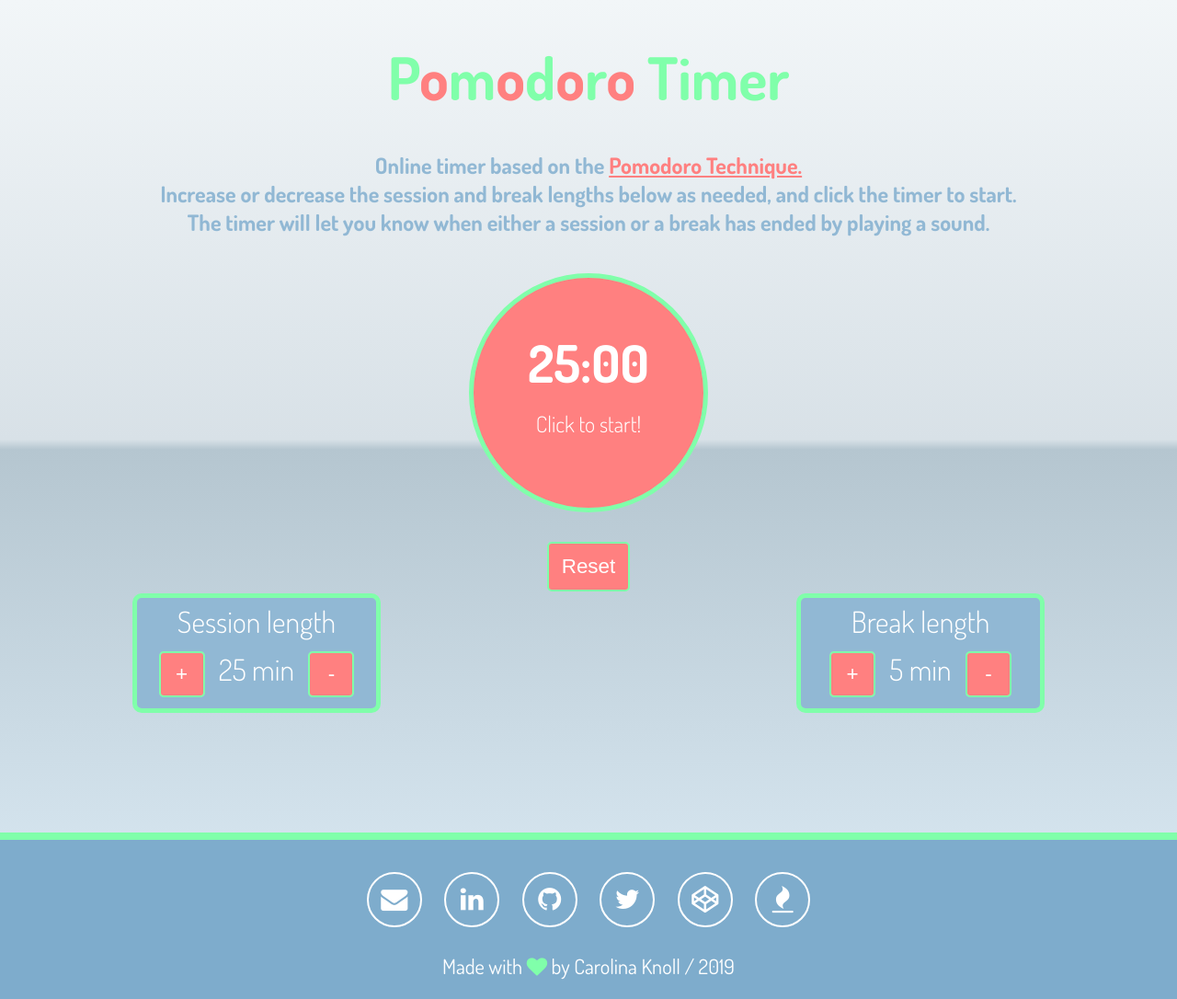
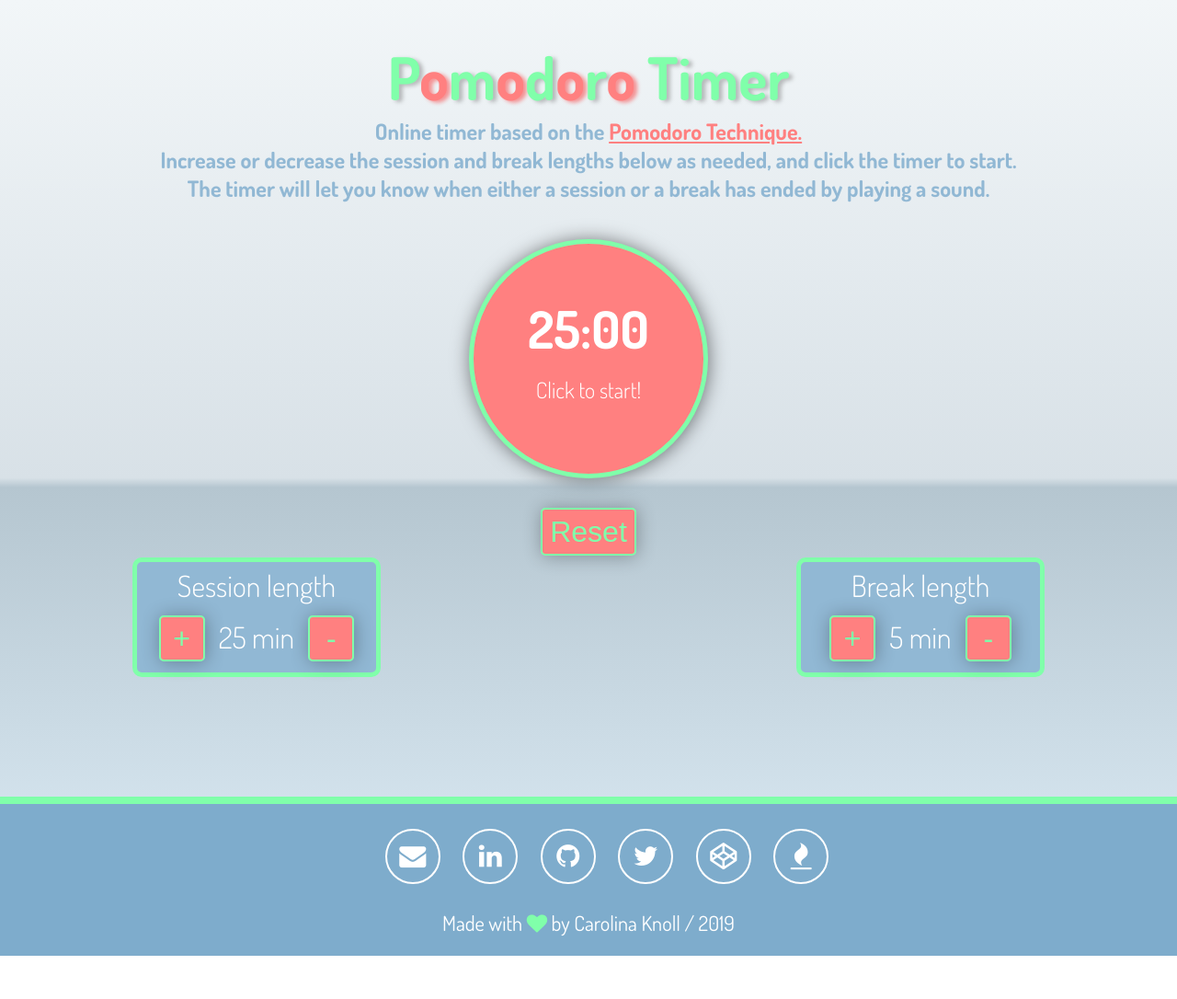
Before and after one commit to carolinaknoll/pomodoro-timer, a plain HTML site: page index.html in a window 1280 px wide. Shown: the whole page at 92% size. After the commit the page ends 1039 px from the top, so only its background shows below. Drawn offline with nearby package versions, Linux system fonts and the light colour scheme.

Commit message:
Fix shadow values and remove unneeded styles

```diff
--- a/css/pomodoro-clock.css
+++ b/css/pomodoro-clock.css
@@ -11,10 +11,10 @@
 
 body {
   background-size: cover;
-  background: -moz-linear-gradient(top, #f2f6f8 0%, #d8e1e7 44%, #b5c6d0 45%, #e0eff9 100%);
-  background: -webkit-linear-gradient(top, #f2f6f8 0%, #d8e1e7 44%, #b5c6d0 45%, #e0eff9 100%);
+  background: -moz-linear-gradient(top, #f2f6f8 0%, #d8e1e7 50%, #b5c6d0 51%, #e0eff9 100%);
+  background: -webkit-linear-gradient(top, #f2f6f8 0%, #d8e1e7 50%, #b5c6d0 51%, #e0eff9 100%);
   background: #f2f6f8;
-  background: linear-gradient(to bottom, #f2f6f8 0%, #d8e1e7 44%, #b5c6d0 45%, #e0eff9 100%);
+  background: linear-gradient(to bottom, #f2f6f8 0%, #d8e1e7 50%, #b5c6d0 51%, #e0eff9 100%);
   box-sizing: border-box;
   color: #FFF;
   display: flex;
@@ -37,11 +37,12 @@
   color: #80ffaa;
   font-size: 4em;
   text-align: center;
-  margin-bottom:80px;
+  text-shadow: 4px 2px 4px rgba(100, 100, 100, 0.4);
 }
 
 h1 span {
   color: #ff8080;
+  text-shadow: 4px 2px 4px rgba(255, 0, 0, 0.4);
 }
 
 h2 {
@@ -62,6 +63,7 @@
   background: #ff8080;
   border-radius: 100%;
   border: 5px solid #80ffaa;
+  box-shadow: 1px 1px 20px rgba(0, 0, 0, 0.5);
   cursor: pointer;
   height: 250px;
   margin: 30px auto;
@@ -120,10 +122,11 @@
   background: #ff8080;
   border-radius: 5px;
   border: 2px solid #80ffaa;
-  color: #ffffff;
+  box-shadow: 1px 1px 20px rgba(0, 0, 0, .3);
+  color: #80ffaa;
   cursor: pointer;
   display: inline-block;
-  font-size: 1.4em;
+  font-size: 2em;
   height: 50px;
   line-height: 1.0;
   margin: 2px;
@@ -135,7 +138,7 @@
 .reset .control-button {
   height: auto;
   margin: 2px;
-  padding: 14px;
+  padding: 8px;
   width: auto;
 }
 
@@ -191,6 +194,10 @@
   background-color: #e6b800;
 }
 
+.footer .social-list .fa:hover {
+  text-shadow: 2px 1px 2px #333;
+}
+
 .footer .linkedin .fa:hover {
   background-color: #117BB7;
 }
@@ -213,10 +220,6 @@
 
 .footer .footer-note .fa {
   color: #80ffaa;
-}
-
-.footer .social-list {
-  padding-top: 30px;
 }
 
 /*******************************************\
--- a/index.html
+++ b/index.html
@@ -49,14 +49,14 @@
     <audio id="beep" src="mp3/martian-gun.mp3"></audio>
 
     <footer class="footer">
-      <div class="social-list">
+      <ul class="social-list">
         <li class="contact"><a href="mailto:carolinasknoll@gmail.com"><i class="fa fa-envelope"></i></a></li>
         <li class="linkedin"><a href="https://www.linkedin.com/in/carolinaknoll"><i class="fa fa-linkedin"></i></a></li>
         <li class="github"><a href="https://github.com/carolinaknoll"><i class="fa fa-github"></i></a></li>
         <li class="twitter"><a href="https://twitter.com/carolina_knoll"><i class="fa fa-twitter"></i></a></li>
         <li class="codepen"><a href="http://codepen.io/carolinaknoll/"><i class="fa fa-codepen"></i></a></li>
         <li class="freecodecamp"><a href="http://www.freecodecamp.com/carolinaknoll"><i class="fa fa-fire"></i></a></li>
-      </div>
+      </ul>
       <p class="footer-note">Made with <i class="fa fa-heart"></i> by Carolina Knoll / 2019</p>
     </footer>
 
```
